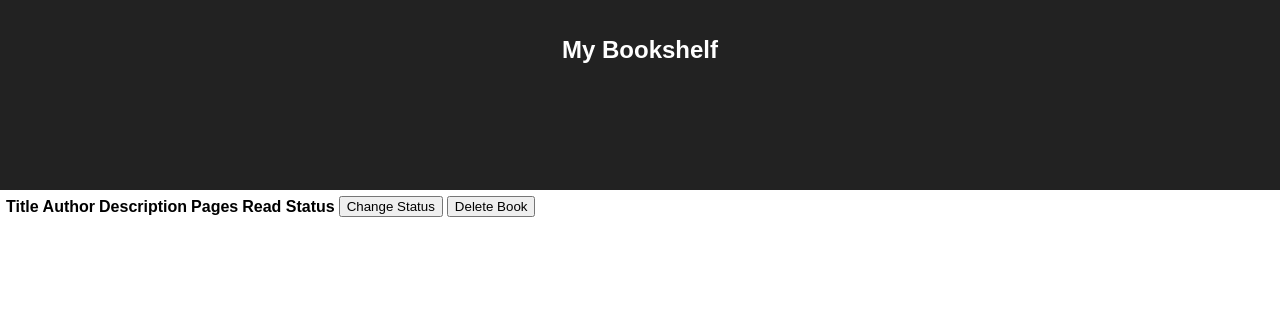
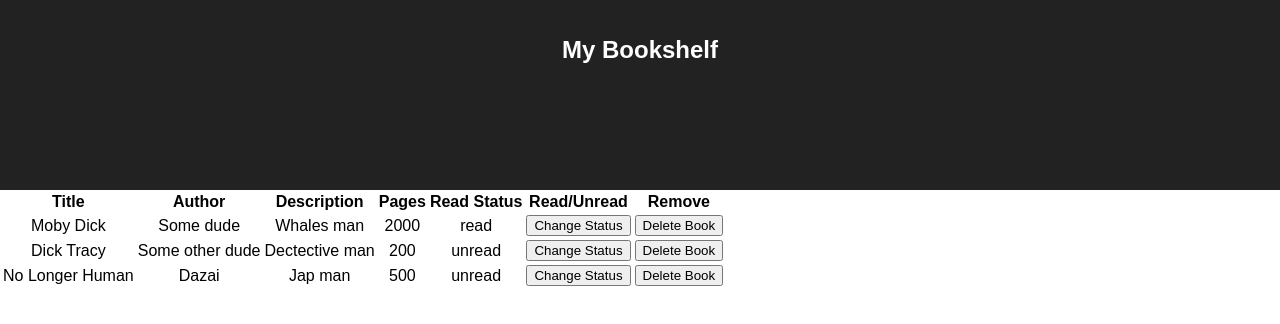
Before and after one commit to alexfuro/odin-books-react, a React (Create React App) app: page / in a window 1280 px wide. Shown: the top 324 px of the page. Built offline with nearby package versions, Linux system fonts and the light colour scheme.

Commit message:
Add sample data and fix table structure

```diff
--- a/src/bookshelf.js
+++ b/src/bookshelf.js
@@ -1,25 +1,48 @@
 import React, { Component } from 'react';
 import Book from './book';
+
+
+const sample = [
+  {
+    title: "Moby Dick",
+    author: "Some dude",
+    descrip: "Whales man",
+    pages: "2000",
+    status: true
+  },{
+    title: "Dick Tracy",
+    author: "Some other dude",
+    descrip: "Dectective man",
+    pages: "200",
+    status: false
+  },{
+    title: "No Longer Human",
+    author: "Dazai",
+    descrip: "Jap man",
+    pages: "500",
+    status: false
+  }
+];
 
 class BookShelf extends Component {
   constructor(props){
     super(props);
-    this.state = {books: []};
+    this.state = {books: sample};
   }
   render() {
     const books = this.state.books;
     return (
       <table>
         <thead>
-          <th>
-            <td>Title</td>
-            <td>Author</td>
-            <td>Description</td>
-            <td>Pages</td>
-            <td>Read Status</td>
-            <td><button>Change Status</button></td>
-            <td><button>Delete Book</button></td>
-          </th>
+          <tr>
+            <th>Title</th>
+            <th>Author</th>
+            <th>Description</th>
+            <th>Pages</th>
+            <th>Read Status</th>
+            <th>Read/Unread</th>
+            <th>Remove</th>
+          </tr>
         </thead>
         <tbody>
           {books.map((book,index)=>(
```
